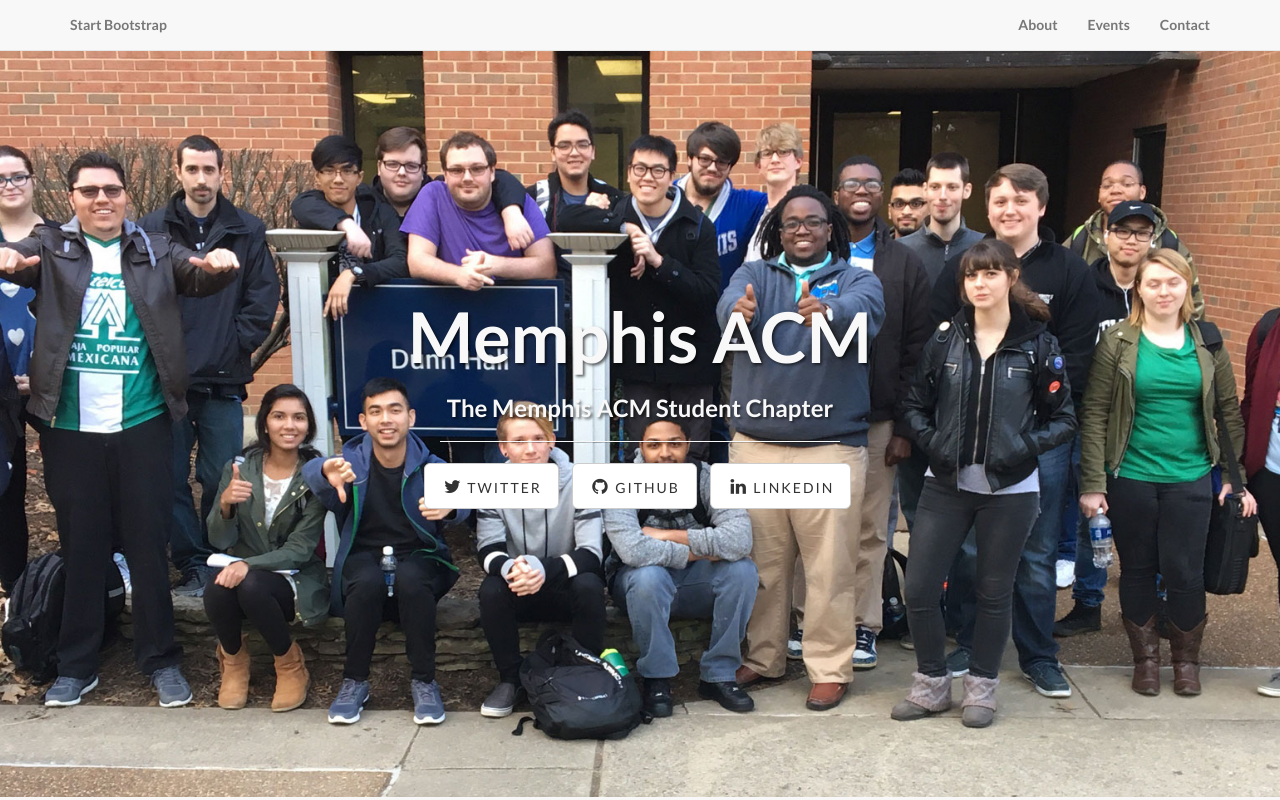
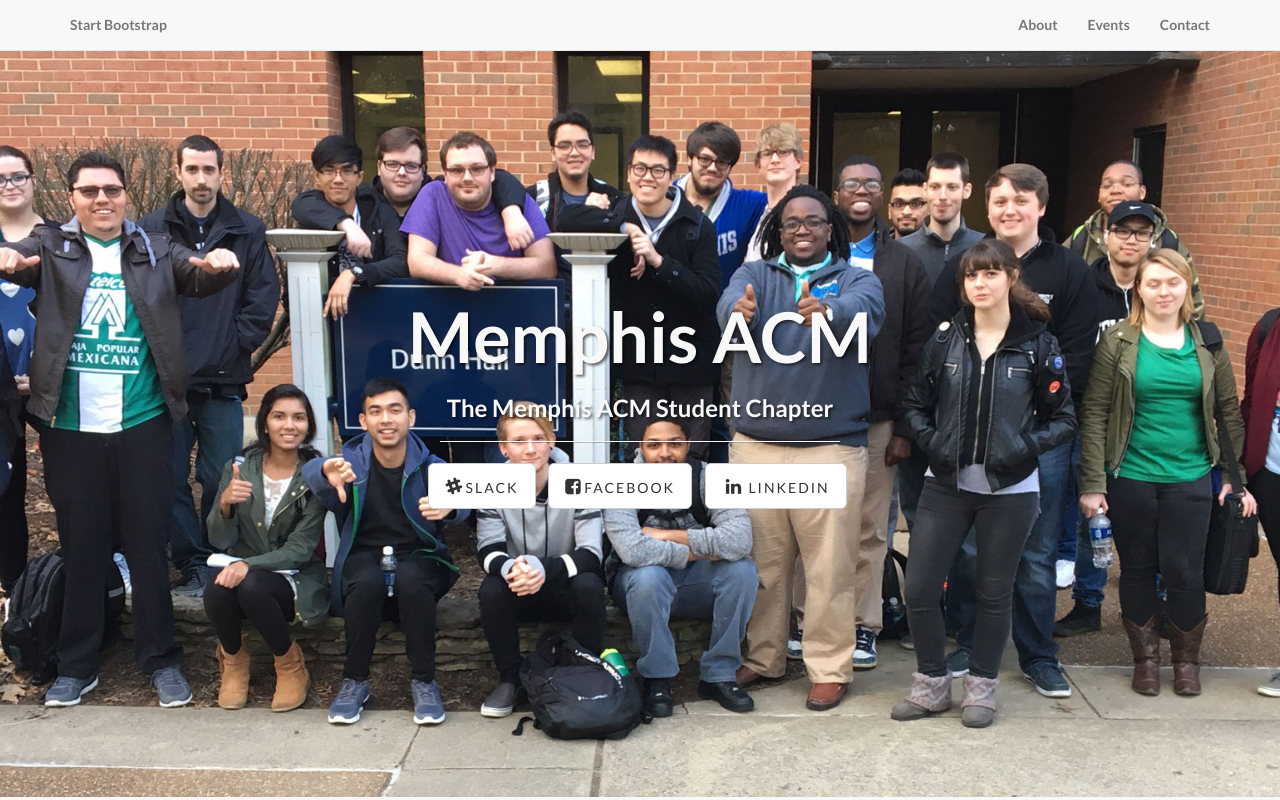
Before and after one commit to UofMacm/acmsite, a plain HTML site: page index.html in a window 1280 px wide. Shown: the top 800 px of the page. Drawn offline with Linux system fonts and the light colour scheme.

Commit message:
Added Slack and Facebook buttons

```diff
--- a/index.html
+++ b/index.html
@@ -79,10 +79,10 @@
                         <hr class="intro-divider">
                         <ul class="list-inline intro-social-buttons">
                             <li>
-                                <a href="https://twitter.com/SBootstrap" class="btn btn-default btn-lg"><i class="fa fa-twitter fa-fw"></i> <span class="network-name">Twitter</span></a>
+                                <a href="https://twitter.com/SBootstrap" class="btn btn-default btn-lg"><i class="fa fa-slack"></i> <span class="network-name">Slack</span></a>
                             </li>
                             <li>
-                                <a href="https://github.com/IronSummitMedia/startbootstrap" class="btn btn-default btn-lg"><i class="fa fa-github fa-fw"></i> <span class="network-name">Github</span></a>
+                                <a href="https://www.facebook.com/groups/memphisacm/" target="_blank" class="btn btn-default btn-lg"><i class="fa fa-facebook-square"></i> <span class="network-name">Facebook</span></a>
                             </li>
                             <li>
                                 <a href="#" class="btn btn-default btn-lg"><i class="fa fa-linkedin fa-fw"></i> <span class="network-name">Linkedin</span></a>
@@ -178,7 +178,7 @@
                 <div class="col-lg-6">
                     <ul class="list-inline banner-social-buttons">
                         <li>
-                            <a href="https://twitter.com/SBootstrap" class="btn btn-default btn-lg"><i class="fa fa-twitter fa-fw"></i> <span class="network-name">Twitter</span></a>
+                            <a href="https://twitter.com/SBootstrap" class="btn btn-default btn-lg"><i class="fa fa-slack"></i> <span class="network-name">Twitter</span></a>
                         </li>
                         <li>
                             <a href="https://github.com/IronSummitMedia/startbootstrap" class="btn btn-default btn-lg"><i class="fa fa-github fa-fw"></i> <span class="network-name">Github</span></a>
```
